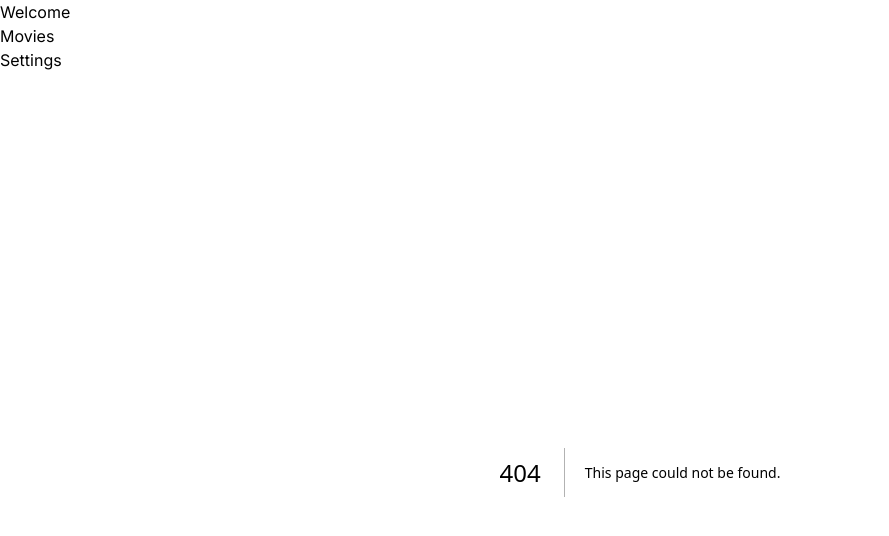
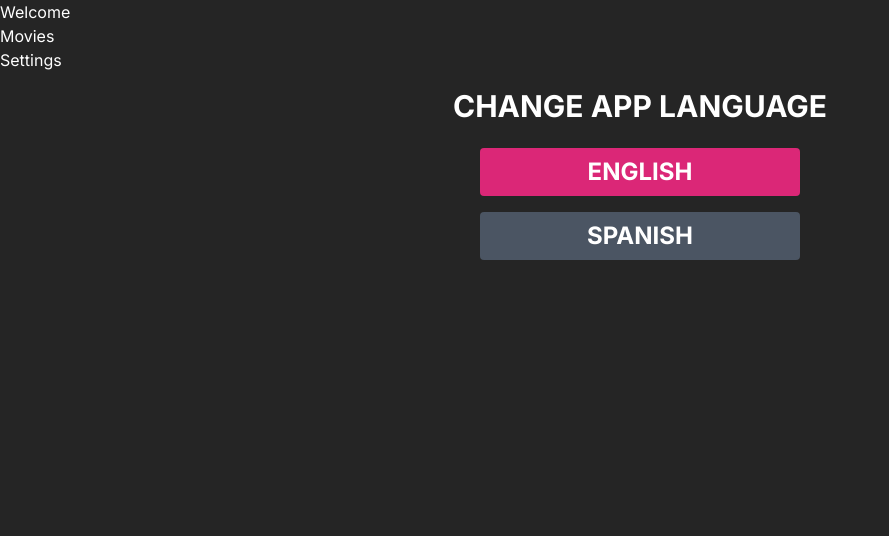
Before and after one commit to Ninxe/smart-tv, a Next.js app: page /settings in a window 1280 px wide. Before the commit this address had no page. Shown: the top 536 px of the page, without its empty margins (0-889 px from the left). Built offline with nearby package versions, Linux system fonts and the light colour scheme.

Commit message:
add design on settings

```diff
--- /dev/null
+++ b/src/app/settings/page.tsx
@@ -0,0 +1,13 @@
+export default function Settings() {
+  return (
+    <div className="w-full max-w-[500px] m-auto p-4 text-center">
+      <h1 className="uppercase font-bold text-3xl mb-6">Change App Language</h1>
+      <div className="uppercase font-bold text-2xl mb-4 max-w-xs m-auto">
+        <p className="bg-pink-600 hover:bg-pink-900 transition ease-in-out p-2 rounded cursor-pointer">English</p>
+      </div>
+      <div className="uppercase font-bold text-2xl mb-4 max-w-xs m-auto">
+        <p className="bg-gray-600 hover:bg-gray-900 transition ease-in-out p-2 rounded cursor-pointer">Spanish</p>
+      </div>
+    </div>
+  )
+}
```
